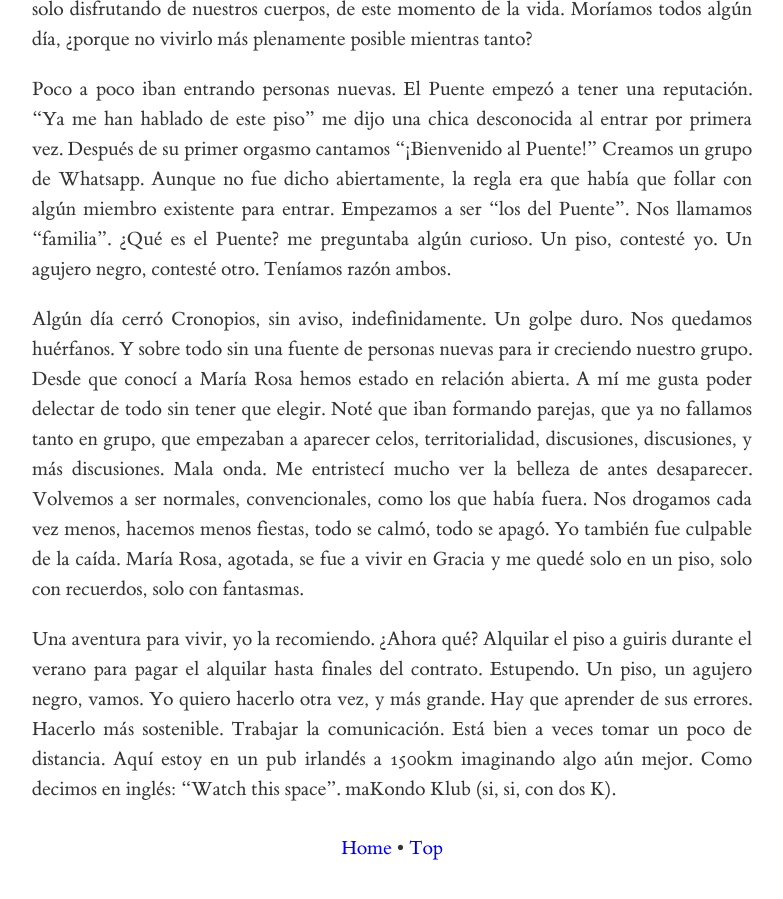
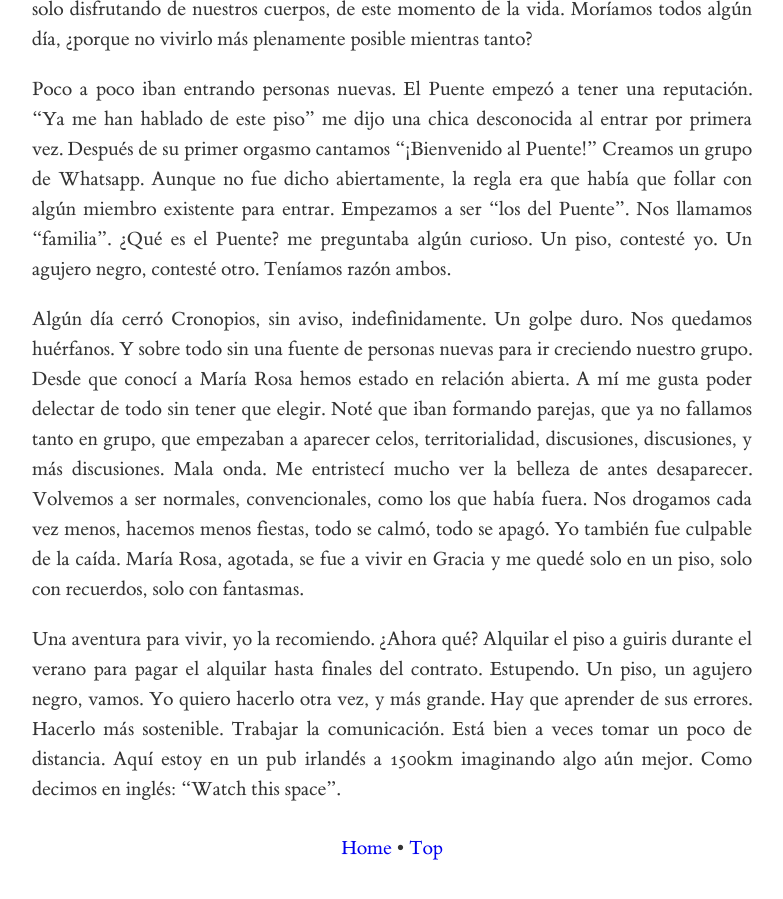
Before and after one commit to patrickjohncollins/patrickjohncollins.github.io, a Jekyll site: the page built from el-puente.md, in a window 1280 px wide and 900 px high, scrolled down 1269 px. Shown: the whole window, without its empty margins (248-1031 px from the left). Built offline with Jekyll 4.4.1, drawn with Linux system fonts in a browser that asks for light colours; our own code applies the rules of GitHub Pages for plain Markdown files.

Commit message:
remove ref to makondo

```diff
--- a/el-puente.md
+++ b/el-puente.md
@@ -17,4 +17,4 @@ Poco a poco iban entrando personas nuevas.  El Puente empezó a tener una reputa
 
 Algún día cerró Cronopios, sin aviso, indefinidamente.  Un golpe duro.  Nos quedamos huérfanos.  Y sobre todo sin una fuente de personas nuevas para ir creciendo nuestro grupo.   Desde que conocí a María Rosa hemos estado en relación abierta.  A mí me gusta poder delectar de todo sin tener que elegir.  Noté que iban formando parejas, que ya no fallamos tanto en grupo, que empezaban a aparecer celos, territorialidad, discusiones, discusiones, y más discusiones.  Mala onda.   Me entristecí mucho ver la belleza de antes desaparecer.  Volvemos a ser normales, convencionales, como los que había fuera.  Nos drogamos cada vez menos, hacemos menos fiestas, todo se calmó, todo se apagó.  Yo también fue culpable de la caída.  María Rosa, agotada, se fue a vivir en Gracia y me quedé solo en un piso, solo con recuerdos, solo con fantasmas.
 
-Una aventura para vivir, yo la recomiendo.  ¿Ahora qué?  Alquilar el piso a guiris durante el verano para pagar el alquilar hasta finales del contrato.  Estupendo.  Un piso, un agujero negro, vamos.  Yo quiero hacerlo otra vez, y más grande.  Hay que aprender de sus errores.  Hacerlo más sostenible.  Trabajar la comunicación.  Está bien a veces tomar un poco de distancia.  Aquí estoy en un pub irlandés a 1500km imaginando algo aún mejor.  Como decimos en inglés: “Watch this space”.  maKondo Klub (si, si, con dos K).
+Una aventura para vivir, yo la recomiendo.  ¿Ahora qué?  Alquilar el piso a guiris durante el verano para pagar el alquilar hasta finales del contrato.  Estupendo.  Un piso, un agujero negro, vamos.  Yo quiero hacerlo otra vez, y más grande.  Hay que aprender de sus errores.  Hacerlo más sostenible.  Trabajar la comunicación.  Está bien a veces tomar un poco de distancia.  Aquí estoy en un pub irlandés a 1500km imaginando algo aún mejor.  Como decimos en inglés: “Watch this space”.
```
